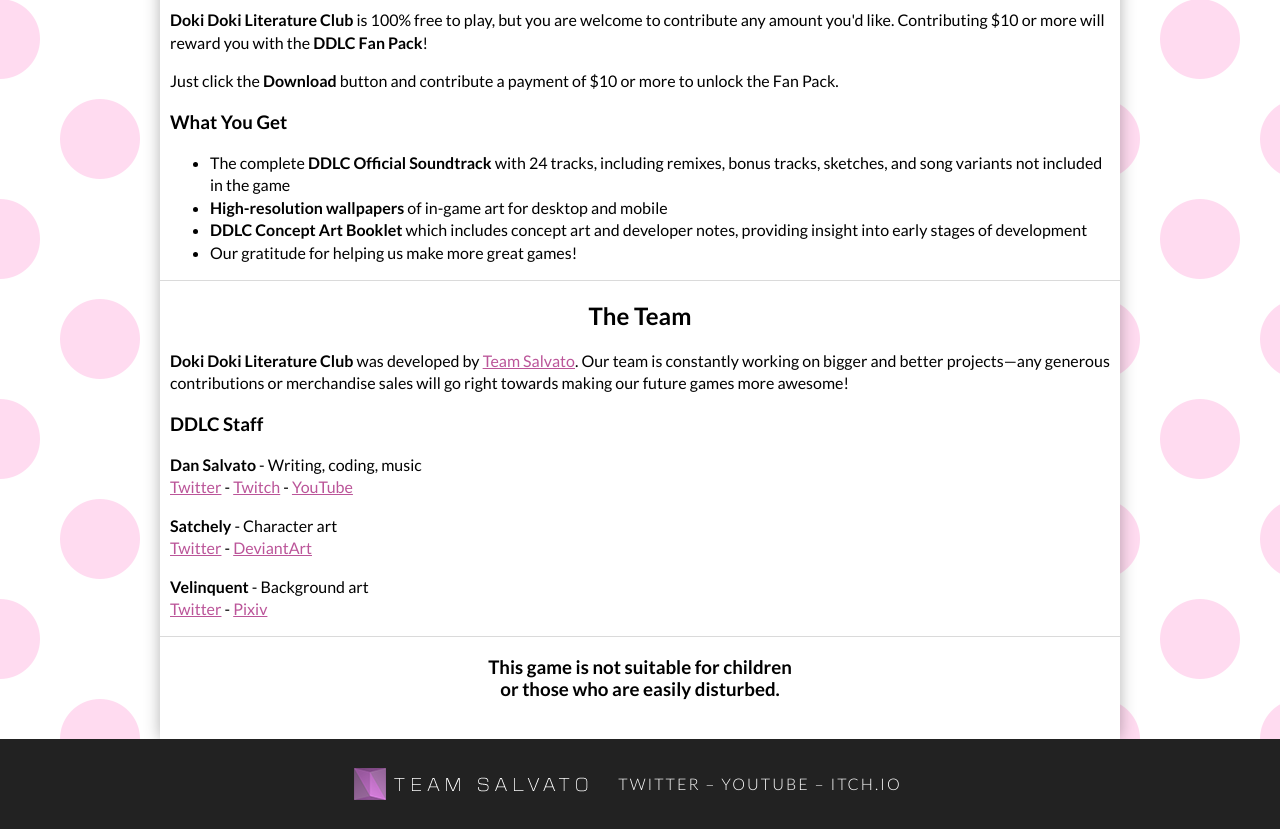
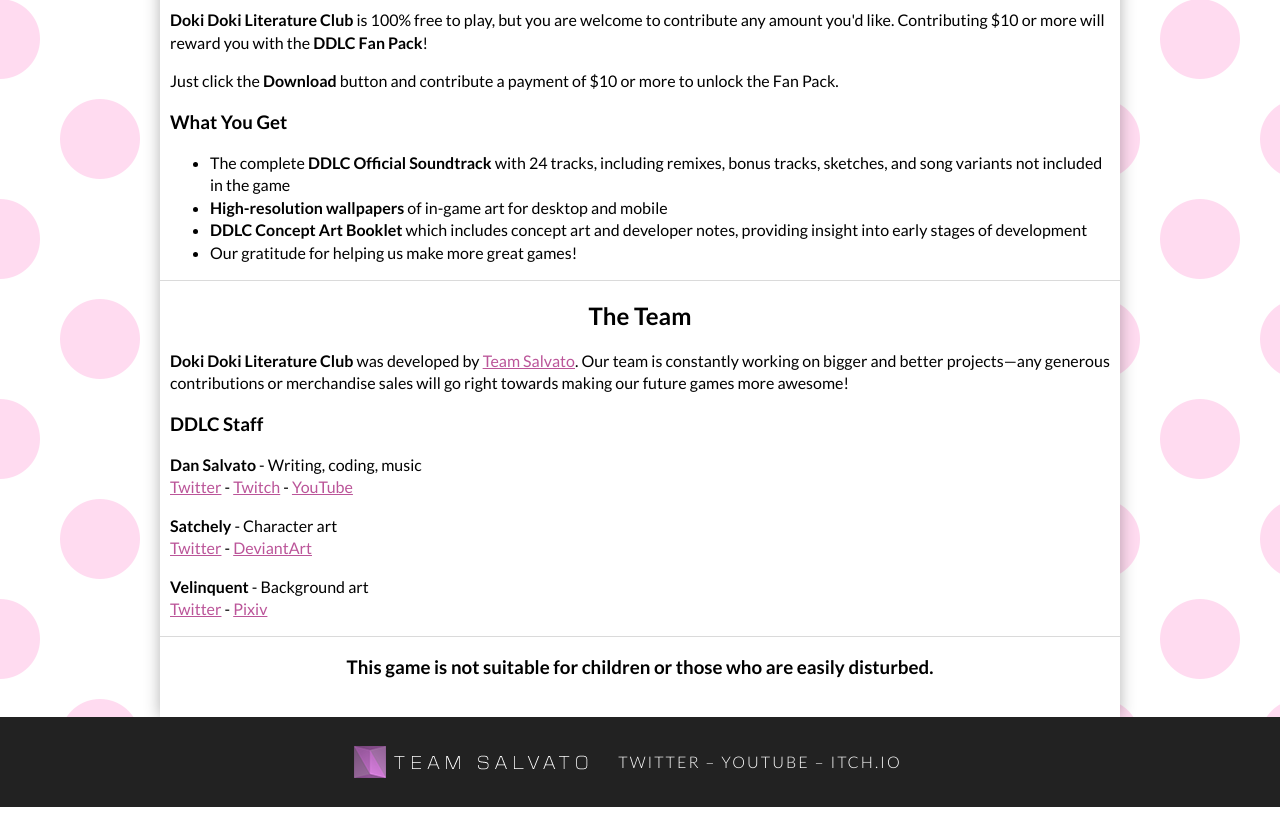
Before and after one commit to mccoyrjm/ddlc-clone, a website: page src/client/index.html in a window 1280 px wide. Shown: the part 1861-2690 px from the top of the page. After the commit the page ends 2668 px from the top, so only its background shows below. Drawn offline with Linux system fonts and the light colour scheme; a web font is replaced by a local one.

Commit message:
Remove line break from disclaimer

```diff
--- a/src/client/index.html
+++ b/src/client/index.html
@@ -99,7 +99,7 @@
     <hr>
 
     <section class="container-text-content disclaimer">
-      <h3 class="u-text--center">This game is not suitable for children<br>or those who are easily disturbed.</h3>
+      <h3 class="u-text--center">This game is not suitable for children or those who are easily disturbed.</h3>
     </section>
 
   </main>
```
